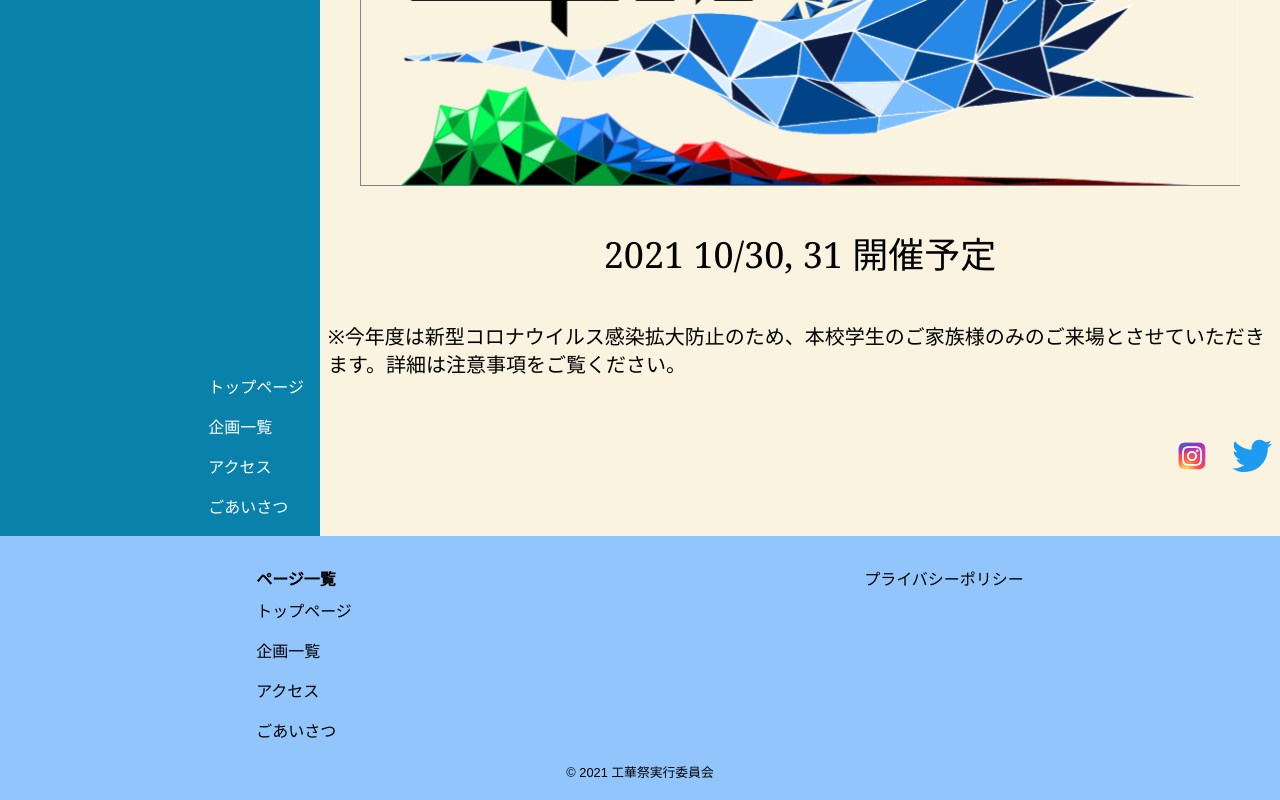
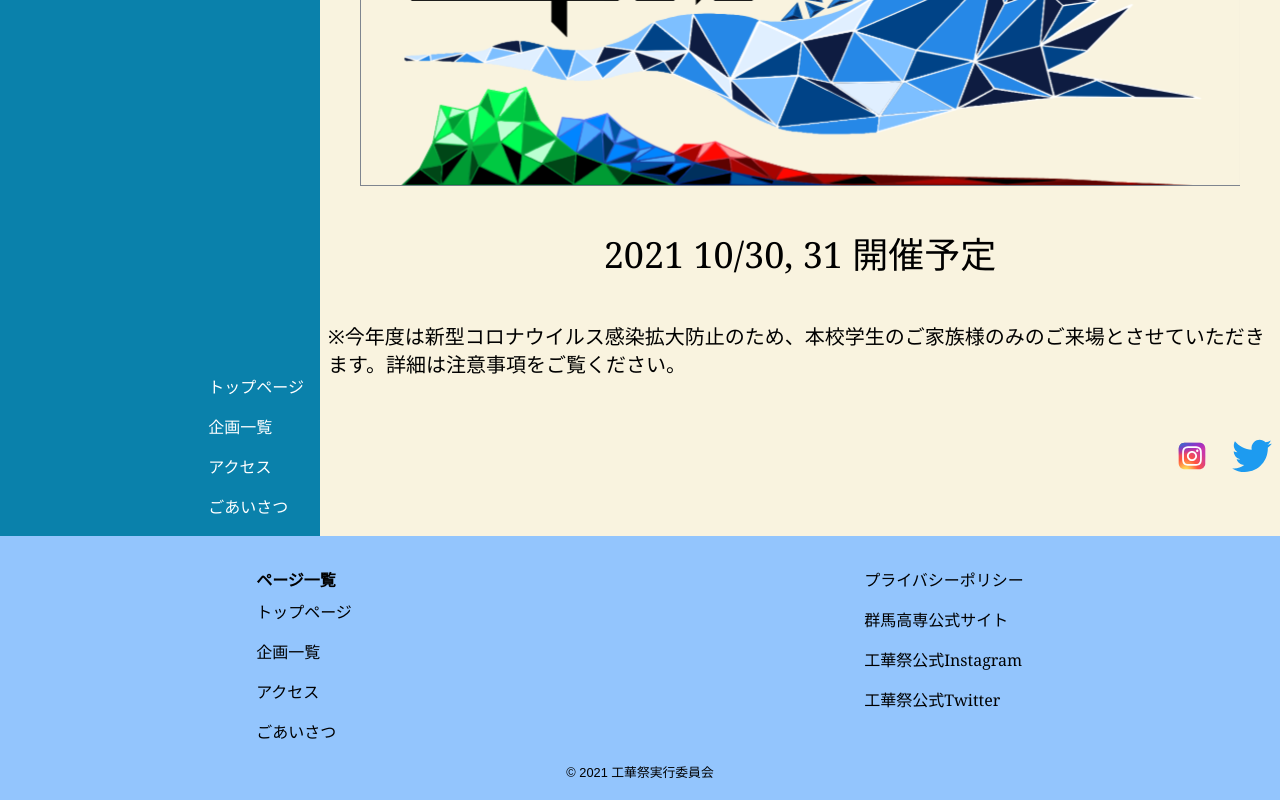
Before and after one commit to gKokasai/23rd.kokasai.com, a React app: page / in a window 1280 px wide. Shown: the part 264-1064 px from the top of the page. Built offline with nearby package versions, Linux system fonts and the light colour scheme.

Commit message:
fix-ui: 群馬高専、工華祭関連のリンクを追加した

```diff
--- a/src/components/common/Footer.tsx
+++ b/src/components/common/Footer.tsx
@@ -1,10 +1,11 @@
 import React from "react";
 import Pages from "../Pages";
+import Static from "../../static";
 
 const Footer: React.FC = () => (
   <footer className="bg-blue-300 w-full">
     <div className="container mx-auto pt-8 pb-4 w-full">
-      <div className="flex flex-wrap justify-around">
+      <div className="flex flex-wrap justify-around font-serif">
         <div>
           <h4 className="font-semibold pb-2">ページ一覧</h4>
           <ul>
@@ -25,7 +26,16 @@ const Footer: React.FC = () => (
             // TODO: 仮リンクではなく、別ファイルで定義したものを参照する
           }
           <a href="/">
-            <li>プライバシーポリシー</li>
+            <li className="pb-4">プライバシーポリシー</li>
+          </a>
+          <a href="https://www.gunma-ct.ac.jp/">
+            <li className="pb-4">群馬高専公式サイト</li>
+          </a>
+          <a href={Static.instagram.url}>
+            <li className="pb-4">工華祭公式Instagram</li>
+          </a>
+          <a href={Static.twitter.url}>
+            <li className="pb-4">工華祭公式Twitter</li>
           </a>
         </ul>
       </div>
```
